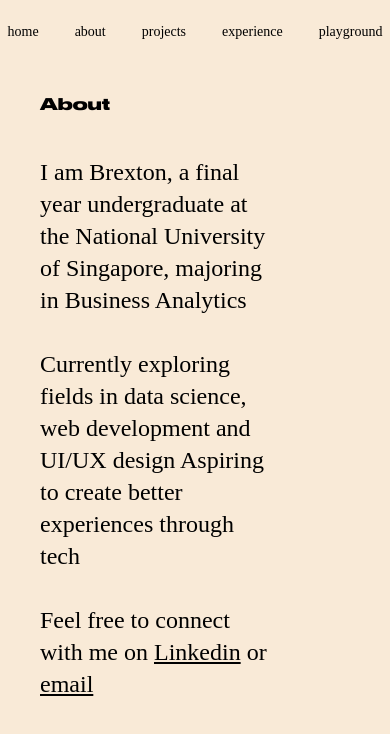
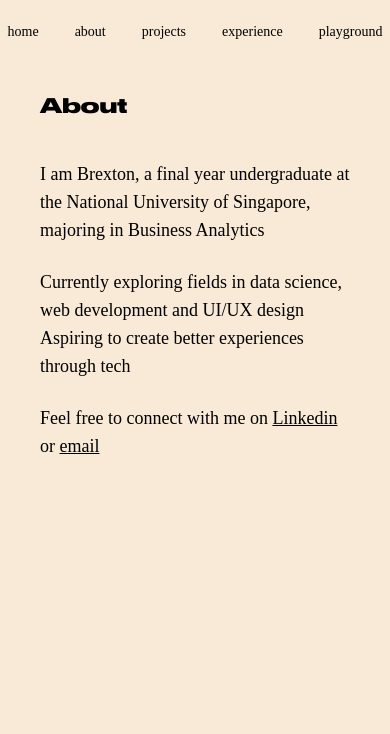
Before and after one commit to brextonho/website, a Next.js app: page /about in a window 390 px wide. Shown: the top 734 px of the page. Built offline with nearby package versions, Linux system fonts and the light colour scheme.

Commit message:
responsive changes

```diff
--- a/src/app/components/ExperienceAccordion.tsx
+++ b/src/app/components/ExperienceAccordion.tsx
@@ -12,16 +12,16 @@ return (
         <AccordionItem value="item-1">
             <AccordionTrigger className="sm:flex flex-row">
                 <div className="flex flex-col items-start">
-                    <h2 className="mb-3 text-2xl">Government of Singapore Investment Corporation (GIC)</h2>
-                    <h3 className="text-base">Data Science</h3>
+                    <h2 className="mb-3 lg:text-2xl text-left">Government of Singapore Investment Corporation (GIC)</h2>
+                    <h3 className="lg:text-lg">Data Science</h3>
                 </div>
                 <div className="flex flex-col items-end">
-                <p className="text-base">Jan 2023 — Nov 2023</p>
+                <p className="text-sm lg:text-lg">Jan 2023 — Nov 2023</p>
                 </div>
             </AccordionTrigger>
             <AccordionContent>
-                <p className="text-base">PE Strats</p>
-                <p className="text-base"><span className="font-bold me-1">Tools and Technologies: </span>Python, Plotly Dash, Bootstrap, Snowflake, SnowSQL, Tableau, Git</p>
+                <p className="lg:text-lg mb-2 lg:mb-0">PE Strats</p>
+                <p className="lg:text-lg"><span className="font-bold me-1">Tools and Technologies: </span>Python, Plotly Dash, Bootstrap, Snowflake, SnowSQL, Tableau, Git</p>
 
             </AccordionContent>
         </AccordionItem>
@@ -29,16 +29,16 @@ return (
         <AccordionItem value="item-2">
             <AccordionTrigger className="sm:flex flex-row">
                 <div className="flex flex-col items-start">
-                    <h2 className="mb-3 text-2xl">Shopee</h2>
-                    <h3 className="text-base">Data Analytics</h3>
+                    <h2 className="mb-3 lg:text-2xl text-left">Shopee</h2>
+                    <h3 className="lg:text-lg mb-2 lg:mb-0">Data Analytics</h3>
                 </div>
                 <div className="flex flex-col items-end">
-                    <p className="text-base">May 2022 — Aug 2022</p>
+                    <p className="text-sm lg:text-lg">May 2022 — Aug 2022</p>
                 </div>
             </AccordionTrigger>
             <AccordionContent>
-                <p className="text-base">Shopee Mall, Supermarket, Supply Chain</p>
-                <p className="text-base"><span className="font-bold me-1">Tools and Technologies: </span>PrestoSQL, SparkQL, Google Apps Script, Excel</p>
+                <p className="lg:text-lg">Shopee Mall, Supermarket, Supply Chain</p>
+                <p className="lg:text-lg"><span className="font-bold me-1">Tools and Technologies: </span>PrestoSQL, SparkSQL, Google Apps Script, Excel</p>
             </AccordionContent>
         </AccordionItem>
 
--- a/src/app/components/ui/navigation-menu.tsx
+++ b/src/app/components/ui/navigation-menu.tsx
@@ -41,7 +41,7 @@ NavigationMenuList.displayName = NavigationMenuPrimitive.List.displayName
 const NavigationMenuItem = NavigationMenuPrimitive.Item
 
 const navigationMenuTriggerStyle = cva(
-  "group inline-flex h-10 w-max items-center justify-center rounded-md bg-background px-4 py-2 text-sm font-medium transition-colors hover:bg-accent hover:text-accent-foreground focus:bg-accent focus:text-accent-foreground focus:outline-none disabled:pointer-events-none disabled:opacity-50 data-[active]:bg-accent/50 data-[state=open]:bg-accent/50"
+  "group inline-flex h-10 w-max items-center justify-center rounded-md bg-background px-4 py-2 text-sm lg:text-base transition-colors hover:bg-accent hover:text-accent-foreground focus:bg-accent focus:text-accent-foreground focus:outline-none disabled:pointer-events-none disabled:opacity-50 data-[active]:bg-accent/50 data-[state=open]:bg-accent/50"
 )
 
 const NavigationMenuTrigger = React.forwardRef<
--- a/src/pages/about.tsx
+++ b/src/pages/about.tsx
@@ -6,20 +6,25 @@ const About: React.FC = () => {
   return (
     <div className="flex flex-col h-screen mx-10 sm:mx-10 md:mx-20 lg:mx-32 xl:mx-40 2xl:mx-56">
       <NavMenu/>
-      <h1 className="pt-10 pb-10" >About</h1>
+      <h1 className="pt-10 pb-10 text-xl" >About</h1>
       <div className='grid grid-cols-4 gap-4'>
-        <div className='col-span-3'>
-            <p className='text-2xl'>
+        <div className='col-span-4 md:col-span-3 whitespace-pre-wrap'>
+          <div className='whitespace-pre-line'>
+            <p className='text-lg lg:text-2xl mb-6'>
                 I am Brexton, a final year undergraduate at the National University of Singapore,
                 majoring in Business Analytics
-                <br></br>
-                <br></br>
-                Currently exploring fields in data science, web development and UI/UX design
-                Aspiring to create better experiences through tech
-                <br></br>
-                <br></br>
-                Feel free to connect with me on <a href="https://www.linkedin.com/in/brextonho/" rel="noopener noreferrer" target="_blank" className="text-primary-light underline hover:text-neutral-300">Linkedin</a> or <a href="mailto:jiajiinho@u.nus.edu" rel="noopener noreferrer" target="_blank" className="text-primary-light underline hover:text-neutral-300">email</a>
             </p>
+
+            <p className='text-lg lg:text-2xl mb-6'>
+              Currently exploring fields in data science, web development and UI/UX design
+              <br></br>
+              Aspiring to create better experiences through tech
+            </p>
+
+            <p className='text-lg lg:text-2xl mb-6'>
+              Feel free to connect with me on <a href="https://www.linkedin.com/in/brextonho/" rel="noopener noreferrer" target="_blank" className="underline hover:text-neutral-300">Linkedin</a> or <a href="mailto:jiajiinho@u.nus.edu" rel="noopener noreferrer" target="_blank" className="underline hover:text-neutral-300">email</a>
+            </p>
+          </div>
         </div>
         <div className='col-span-1'>
 
--- a/src/pages/experience.tsx
+++ b/src/pages/experience.tsx
@@ -6,7 +6,7 @@ const Experience: React.FC = () => {
   return (
     <div className="flex flex-col h-screen mx-10 sm:mx-10 md:mx-20 lg:mx-32 xl:mx-40 2xl:mx-56">
       <NavMenu/>
-      <h1 className="pt-10 pb-3" >Experience</h1>
+      <h1 className="pt-10 pb-3 text-xl" >Experience</h1>
       <ExperienceAccordion/>
     </div>
   );
```
